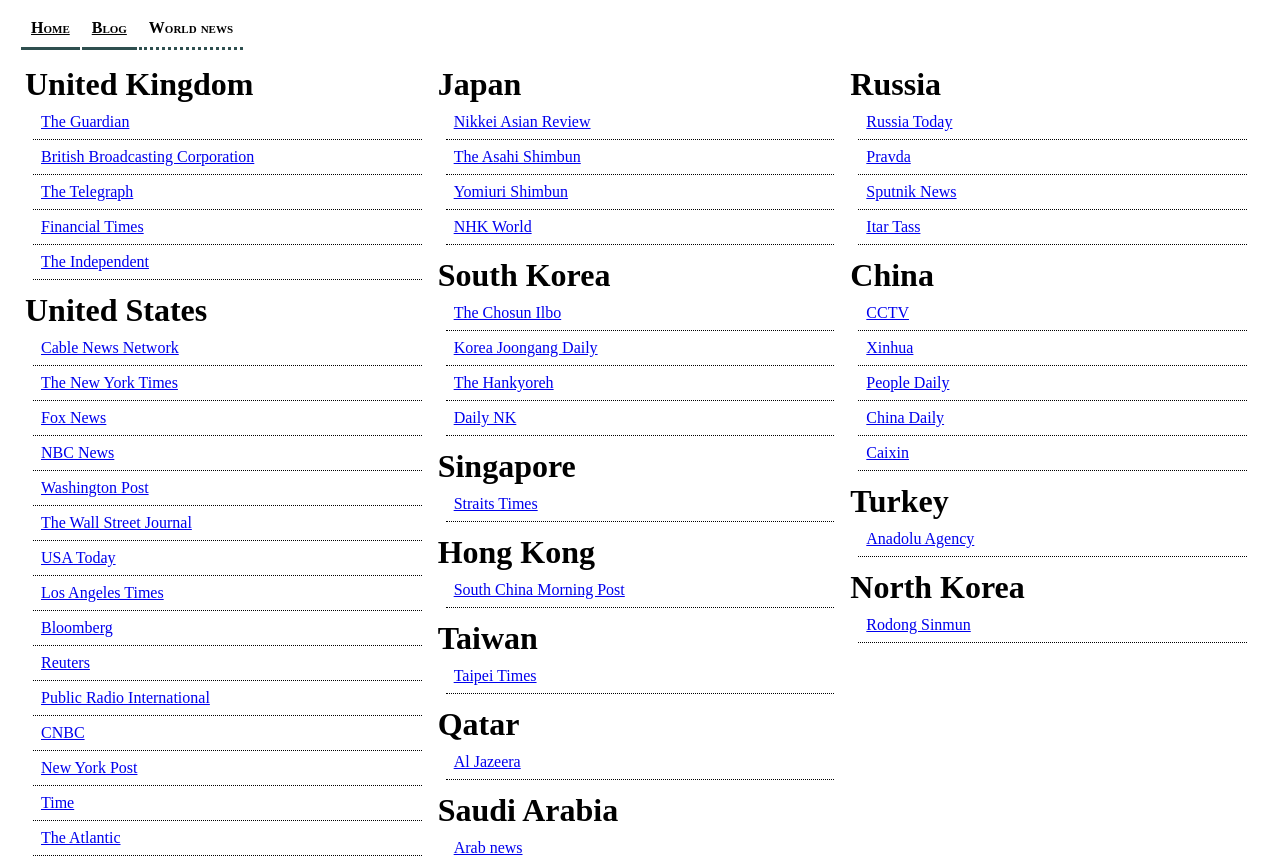
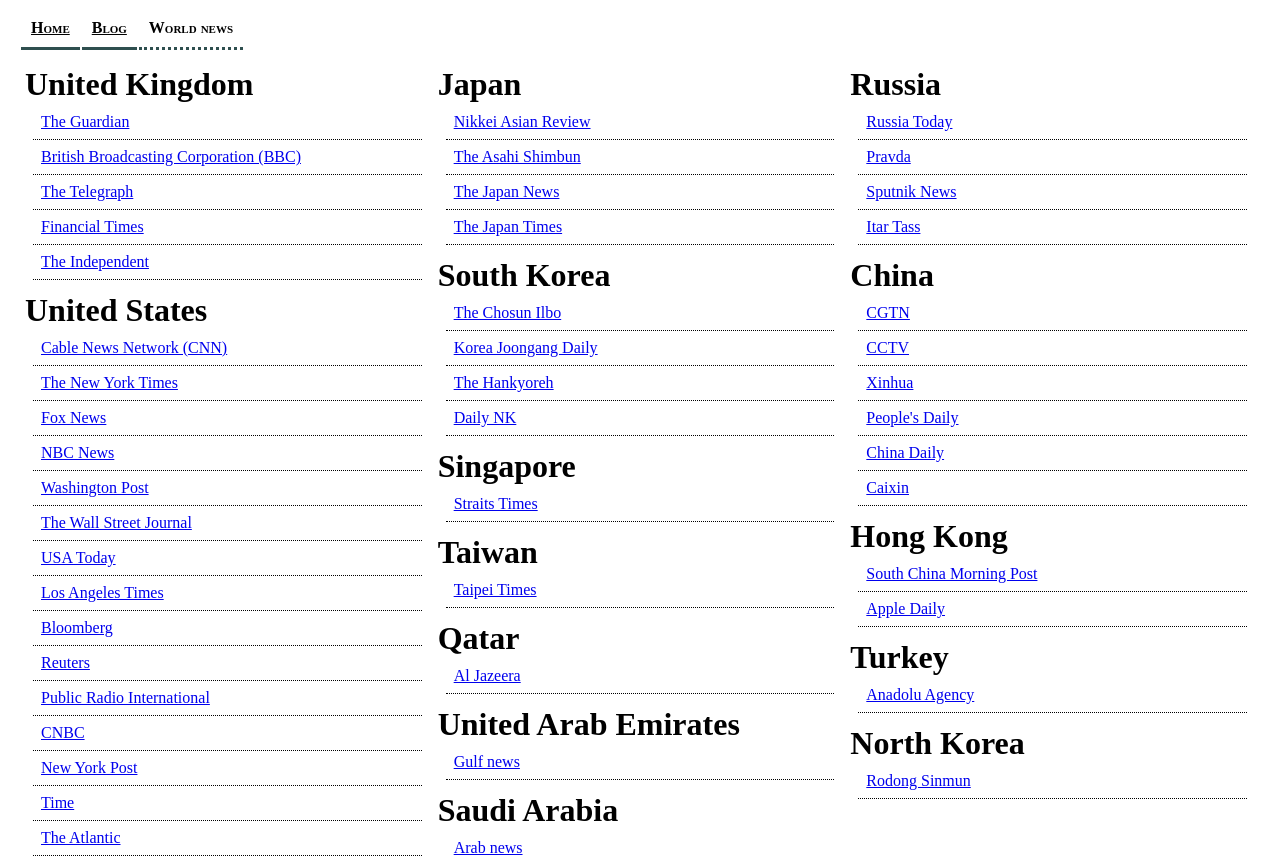
Before and after one commit to bogolyandras/personal-website-gatsby, a Gatsby site: page /world-news in a window 1280 px wide. Shown: the top 859 px of the page. Built offline with nearby package versions, Linux system fonts and the light colour scheme; Gatsby itself is replaced by a stand-in of ours.

Commit message:
Update world news sections

```diff
--- a/src/pages/world-news.js
+++ b/src/pages/world-news.js
@@ -12,47 +12,47 @@ const sections = [
       "name": "United Kingdom",
       "websites": [
         { "name": "The Guardian", "url": "https://www.theguardian.com" },
-        { "name": "British Broadcasting Corporation", "url": "http://www.bbc.com" },
+        { "name": "British Broadcasting Corporation (BBC)", "url": "https://www.bbc.com/" },
         { "name": "The Telegraph", "url": "https://www.telegraph.co.uk" },
         { "name": "Financial Times", "url": "https://www.ft.com/" },
-        { "name": "The Independent", "url": "http://www.independent.co.uk/" }
+        { "name": "The Independent", "url": "https://www.independent.co.uk/" }
       ]
     },
     {
       "name": "United States",
       "websites": [
-        { "name": "Cable News Network", "url": "https://cnn.com/" },
+        { "name": "Cable News Network (CNN)", "url": "https://cnn.com/" },
         { "name": "The New York Times", "url": "https://www.nytimes.com/" },
-        { "name": "Fox News", "url": "http://www.foxnews.com/" },
-        { "name": "NBC News", "url": "http://www.nbcnews.com/" },
+        { "name": "Fox News", "url": "https://www.foxnews.com/" },
+        { "name": "NBC News", "url": "https://www.nbcnews.com/" },
         { "name": "Washington Post", "url": "https://www.washingtonpost.com/" },
         { "name": "The Wall Street Journal", "url": "https://www.wsj.com/" },
         { "name": "USA Today", "url": "https://www.usatoday.com/" },
-        { "name": "Los Angeles Times", "url": "http://www.latimes.com/" },
+        { "name": "Los Angeles Times", "url": "https://www.latimes.com/" },
         { "name": "Bloomberg", "url": "https://www.bloomberg.com" },
         { "name": "Reuters", "url": "https://www.reuters.com/" },
         { "name": "Public Radio International", "url": "https://www.pri.org/" },
-        { "name": "CNBC", "url": "http://www.cnbc.com/" },
-        { "name": "New York Post", "url": "http://nypost.com/" },
-        { "name": "Time", "url": "http://time.com/" },
+        { "name": "CNBC", "url": "https://www.cnbc.com/" },
+        { "name": "New York Post", "url": "https://nypost.com/" },
+        { "name": "Time", "url": "https://time.com/" },
         { "name": "The Atlantic", "url": "https://www.theatlantic.com" },
         { "name": "U.S. News", "url": "https://www.usnews.com/" },
-        { "name": "CBS News", "url": "http://www.cbsnews.com/" },
-        { "name": "Houston Chronicle", "url": "http://www.chron.com/" },
-        { "name": "SFGate", "url": "http://www.sfgate.com/" }
+        { "name": "CBS News", "url": "https://www.cbsnews.com/" },
+        { "name": "Houston Chronicle", "url": "https://www.chron.com/" },
+        { "name": "SFGate", "url": "https://www.sfgate.com/" }
       ]
     },
     {
       "name": "Australia",
       "websites": [
-        { "name": "ABC News", "url": "http://abcnews.go.com/" },
-        { "name": "news.com.au", "url": "http://www.news.com.au/" }
+        { "name": "ABC News", "url": "https://abcnews.go.com/" },
+        { "name": "news.com.au", "url": "https://www.news.com.au/" }
       ]
     },
     {
       "name": "Canada",
       "websites": [
-        { "name": "Canadian Broadcasting Corporation", "url": "http://www.cbc.ca/" }
+        { "name": "Canadian Broadcasting Corporation (CBC)", "url": "https://www.cbc.ca/" }
       ]
     },
     {
@@ -64,7 +64,8 @@ const sections = [
     {
       "name": "Germany",
       "websites": [
-        { "name": "Deutsche Welle", "url": "http://www.dw.com" }
+        { "name": "Deutsche Welle", "url": "https://www.dw.com/en/" },
+        { "name": "Spiegel", "url": "https://www.spiegel.de/international/" }
       ]
     }
   ],
@@ -74,56 +75,56 @@ const sections = [
       "websites": [
         { "name": "Nikkei Asian Review", "url": "https://asia.nikkei.com/" },
         { "name": "The Asahi Shimbun", "url": "http://www.asahi.com/ajw/" },
-        { "name": "Yomiuri Shimbun", "url": "http://the-japan-news.com/" },
-        { "name": "NHK World", "url": "https://www3.nhk.or.jp/nhkworld/" }
+        { "name": "The Japan News", "url": "https://the-japan-news.com/" },
+        { "name": "The Japan Times", "url": "https://www.japantimes.co.jp/ "}
       ]
     },
     {
       "name": "South Korea",
       "websites": [
         { "name": "The Chosun Ilbo", "url": "http://english.chosun.com/" },
-        { "name": "Korea Joongang Daily", "url": "http://koreajoongangdaily.joins.com/" },
+        { "name": "Korea Joongang Daily", "url": "https://koreajoongangdaily.joins.com/" },
         { "name": "The Hankyoreh", "url": "http://english.hani.co.kr/" },
-        { "name": "Daily NK", "url": "http://english.dailynk.com/english/" }
+        { "name": "Daily NK", "url": "https://www.dailynk.com/english/" }
       ]
     },
     {
       "name": "Singapore",
       "websites": [
-        { "name": "Straits Times", "url": "http://www.straitstimes.com" }
-      ]
-    },
-    {
-      "name": "Hong Kong",
-      "websites": [
-        { "name": "South China Morning Post", "url": "https://www.scmp.com/" }
+        { "name": "Straits Times", "url": "https://www.straitstimes.com/" }
       ]
     },
     {
       "name": "Taiwan",
       "websites": [
-        { "name": "Taipei Times", "url": "http://www.taipeitimes.com/" }
+        { "name": "Taipei Times", "url": "https://www.taipeitimes.com/" }
       ]
     },
     {
       "name": "Qatar",
       "websites": [
-        { "name": "Al Jazeera", "url": "http://www.aljazeera.com" }
+        { "name": "Al Jazeera", "url": "https://www.aljazeera.com/" }
+      ]
+    },
+    {
+      "name": "United Arab Emirates",
+      "websites": [
+        { "name": "Gulf news", "url": "https://gulfnews.com/" }
       ]
     },
     {
       "name": "Saudi Arabia",
       "websites": [
-        { "name": "Arab news", "url": "http://www.arabnews.com/" }
+        { "name": "Arab news", "url": "https://www.arabnews.com/" }
       ]
     },
     {
       "name": "India",
       "websites": [
         { "name": "TFIPost", "url": "https://tfipost.com/" },
-        { "name": "India Times", "url": "http://www.indiatimes.com/" },
-        { "name": "Hindustan Times", "url": "http://www.hindustantimes.com/" },
-        { "name": "The Hindu", "url": "http://www.thehindu.com/" }
+        { "name": "India Times", "url": "https://www.indiatimes.com/" },
+        { "name": "Hindustan Times", "url": "https://www.hindustantimes.com/" },
+        { "name": "The Hindu", "url": "https://www.thehindu.com/" }
       ]
     },
     {
@@ -139,19 +140,27 @@ const sections = [
       "name": "Russia",
       "websites": [
         { "name": "Russia Today", "url": "https://www.rt.com" },
-        { "name": "Pravda", "url": "http://www.pravdareport.com/" },
+        { "name": "Pravda", "url": "https://www.pravdareport.com/" },
         { "name": "Sputnik News", "url": "https://sputniknews.com/" },
-        { "name": "Itar Tass", "url": "http://tass.com/" }
+        { "name": "Itar Tass", "url": "https://tass.com/" }
       ]
     },
     {
       "name": "China",
       "websites": [
-        { "name": "CCTV", "url": "http://english.cctv.com/" },
-        { "name": "Xinhua", "url": "http://www.news.cn/english/" },
-        { "name": "People Daily", "url": "http://en.people.cn" },
-        { "name": "China Daily", "url": "http://www.chinadaily.com.cn/" },
+        { "name": "CGTN", "url": "https://www.cgtn.com/" },
+        { "name": "CCTV", "url": "https://english.cctv.com/" },
+        { "name": "Xinhua", "url": "http://www.xinhuanet.com/english/" },
+        { "name": "People's Daily", "url": "http://en.people.cn/" },
+        { "name": "China Daily", "url": "https://www.chinadaily.com.cn/" },
         { "name": "Caixin", "url": "https://www.caixinglobal.com/" }
+      ]
+    },
+    {
+      "name": "Hong Kong",
+      "websites": [
+        { "name": "South China Morning Post", "url": "https://www.scmp.com/" },
+        { "name": "Apple Daily", "url": "https://hk.appledaily.com/engnews/hotpick/"}
       ]
     },
     {
```
